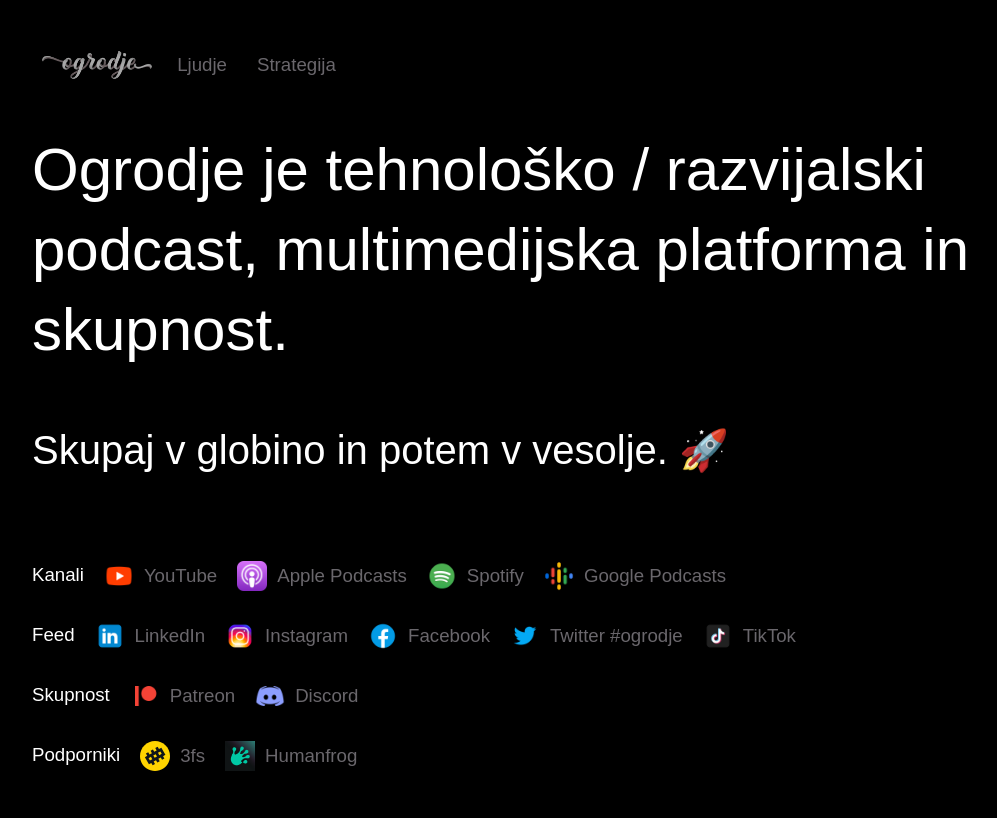
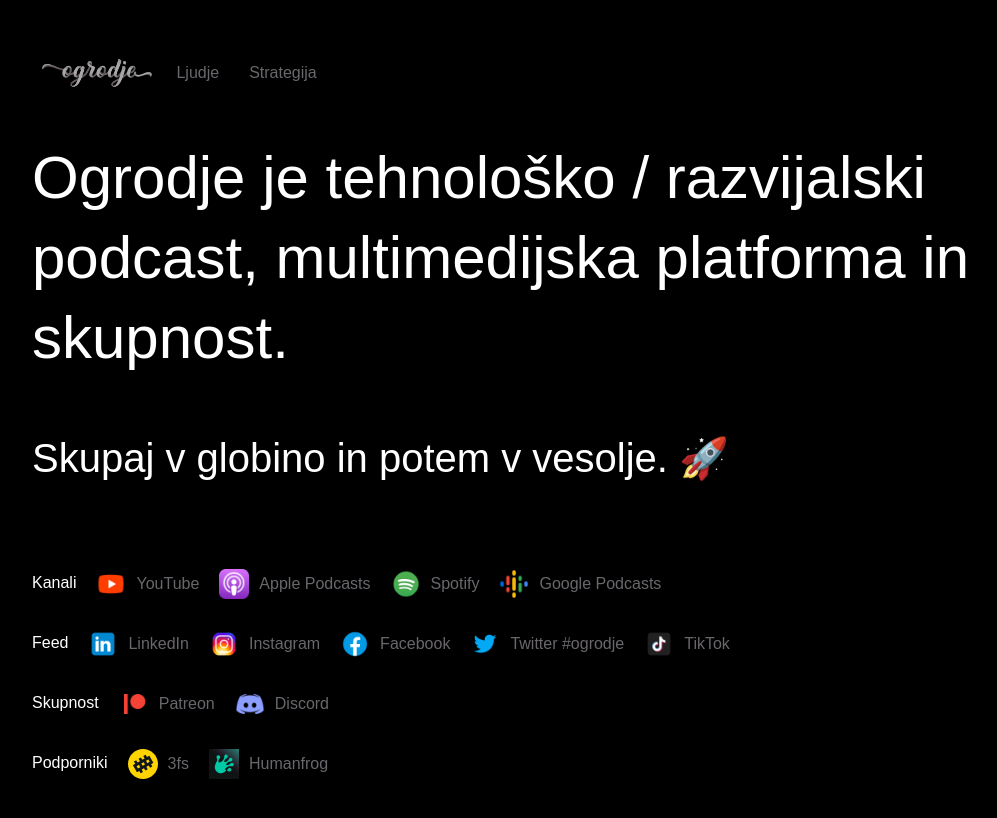
Before and after one commit to ogrodje/ogrodje-site, an Astro site: page / in a window 1280 px wide. Shown: the whole page, without its empty margins (68-1065 px from the left). Built offline with nearby package versions, Linux system fonts and the light colour scheme; Astro itself is replaced by a stand-in of ours; a small style sheet from the web is missing.

Commit message:
Housekeeping

```diff
--- a/astro.config.mjs
+++ b/astro.config.mjs
@@ -4,6 +4,9 @@ import mdx from "@astrojs/mdx";
 
 // https://astro.build/config
 export default defineConfig({
+    experimental: {
+        // assets: true
+    },
     integrations: [
         mdx()
     ]
--- a/package.json
+++ b/package.json
@@ -16,7 +16,6 @@
     "@sindresorhus/slugify": "^2.2.1",
     "astro": "^2.8.0",
     "marked": "^5.1.1",
-    "purecss": "^3.0.0",
     "sass": "^1.63.6"
   },
   "devDependencies": {
--- a/src/components/Channels.astro
+++ b/src/components/Channels.astro
@@ -1,16 +1,14 @@
 <div class="channels">
     <ul>
         <li>Kanali</li>
-        <li><a href="https://youtube.com/@ogrodje" class="not-short"><img
+        <li><a href="https://youtube.com/@ogrodje"><img
                 src="/icons/icons8-youtube-144.png"/>YouTube</a></li>
         <li><a href="https://podcasts.apple.com/us/podcast/ogrodje/id1623611047"><img
                 src="/icons/apple-podcasts.png"/>Apple Podcasts</a></li>
         <li><a href="https://open.spotify.com/show/5fppuIAVBmockauYIXDIIn"><img
                 src="/icons/icons8-spotify-144.png"/> Spotify</a></li>
-        <li>
-            <a href="https://podcasts.google.com/feed/aHR0cHM6Ly9hbmNob3IuZm0vcy85NjRhN2QyNC9wb2RjYXN0L3Jzcw"><img
+        <li><a href="https://podcasts.google.com/feed/aHR0cHM6Ly9hbmNob3IuZm0vcy85NjRhN2QyNC9wb2RjYXN0L3Jzcw"><img
                 src="/icons/google-podcasts.png"/>Google Podcasts</a></li>
-        <!-- <li><a href="https://pca.st/98dohjvl">Pocket Casts</a></li> -->
     </ul>
     <ul>
         <li>Feed</li>
@@ -27,7 +25,7 @@
     </ul>
     <ul>
         <li>Skupnost</li>
-        <li><a href="https://www.patreon.com/ogrodje" class="not-short"><img src="/icons/icons8-patreon-144.png"/>
+        <li><a href="https://www.patreon.com/ogrodje"><img src="/icons/icons8-patreon-144.png"/>
             Patreon</a>
         </li>
         <li><a href="https://discord.com/invite/TtpR2DSxNC"><img src="/icons/icons8-discord-144.png"/>
@@ -95,22 +93,14 @@
         display: inline-block;
         height: 30px;
         width: 30px;
-            // filter: grayscale(10%) saturate(80%) contrast(90%);
-            }
-
-            &:hover img {
-            // filter: grayscale(0%) saturate(100%);
       }
     }
 
     @media only screen and (max-width: 1000px) {
       li a {
-                &:not(.not-short) {
         width: 30px;
         overflow: hidden;
       }
     }
-
-        }
   }
 </style>
--- a/src/components/Header.astro
+++ b/src/components/Header.astro
@@ -1,12 +1,12 @@
 <header class="header">
     <div class="ogrodje-logo cell">
-        <a href="/">Ogrodje</a>
+        <a href="/" title="Ogrodje">Ogrodje</a>
     </div>
 
     <div class="nav cell">
         <ul>
-            <li><a href="/ljudje">Ljudje</a></li>
-            <li class="not-short"><a href="/strategija">Strategija</a></li>
+            <li><a href="/ljudje" title="Ljudje">Ljudje</a></li>
+            <li class="not-short"><a href="/strategija" title="Strategija">Strategija</a></li>
         </ul>
     </div>
 </header>
@@ -64,12 +64,10 @@
             }
 
             @media only screen and (max-width: 1000px) {
-                li.not-short {
+                li.not-short-x {
                     display: none;
                 }
             }
         }
-
-
     }
 </style>
--- a/src/layouts/Layout.astro
+++ b/src/layouts/Layout.astro
@@ -6,7 +6,6 @@ export interface Props {
     hideFooter: string;
 }
 
-import 'purecss/build/pure.css'
 import Header from "../components/Header.astro";
 const {title, hideFooter} = Astro.props['frontmatter'] || Astro.props;
 ---
@@ -52,8 +51,10 @@ const {title, hideFooter} = Astro.props['frontmatter'] || Astro.props;
     background-color: #000;
     color: white;
 
-        line-height: $main-line-height;
-        font-size: $main-font-size;
+    // line-height: $main-line-height;
+    // font-size: $main-font-size;
+    font-size: 1em;
+    line-height: 1.65em;
   }
 
   h1, h2, h3 {
@@ -73,12 +74,13 @@ const {title, hideFooter} = Astro.props['frontmatter'] || Astro.props;
     padding: 0 50px 50px;
   }
 
-    /*
   @media only screen and (max-width: 1000px) {
     body {
-            padding: 0 20px 20px;
+      padding: 0 10px 10px;
     }
   }
+
+  /*
 
   a {
       color: #999;
--- a/src/model/Role.ts
+++ b/src/model/Role.ts
@@ -7,7 +7,7 @@ export enum Role {
     consulted = "consulted"
 }
 
-export const ALL_ROLES = Object.keys(Role) as Role[]
+export const ALL_ROLES: Role[] = Object.keys(Role) as Role[]
 
 const SI_ROLES: Map<Role, string> = new Map([
     [Role.hosted, "Host"],
--- a/src/pages/epizode/[code].astro
+++ b/src/pages/epizode/[code].astro
@@ -1,6 +1,5 @@
 ---
 import Layout from "../../layouts/Layout.astro";
-import {personPath} from "../../model/Person";
 import {episodePath, optimiseEpisodeTitle} from "../../model/Episode";
 import {marked} from 'marked';
 import Person from "../../components/Person.astro";
```
Also changed, not shown: src/pages/ljudje/[person_id].astro (+4 -9 lines), 1 other file. Lines whose indentation alone changed are shown as unchanged.
